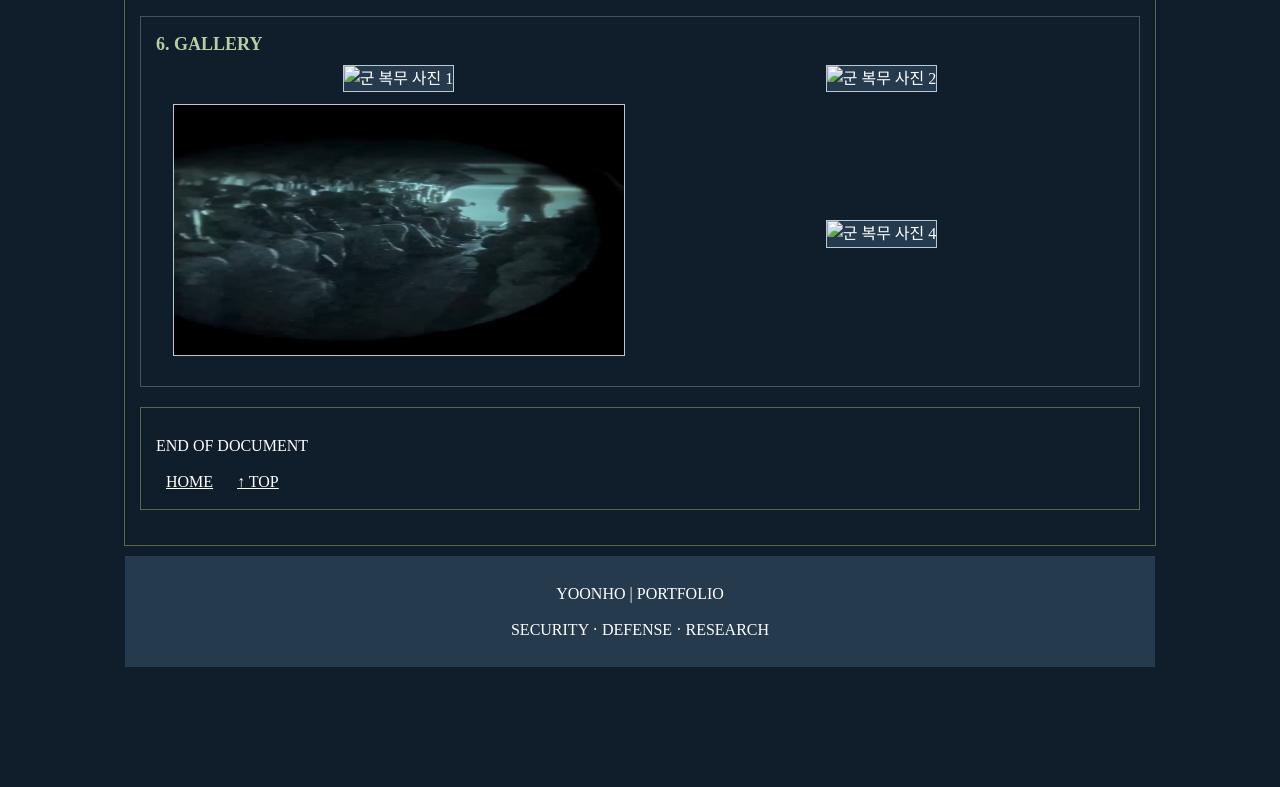
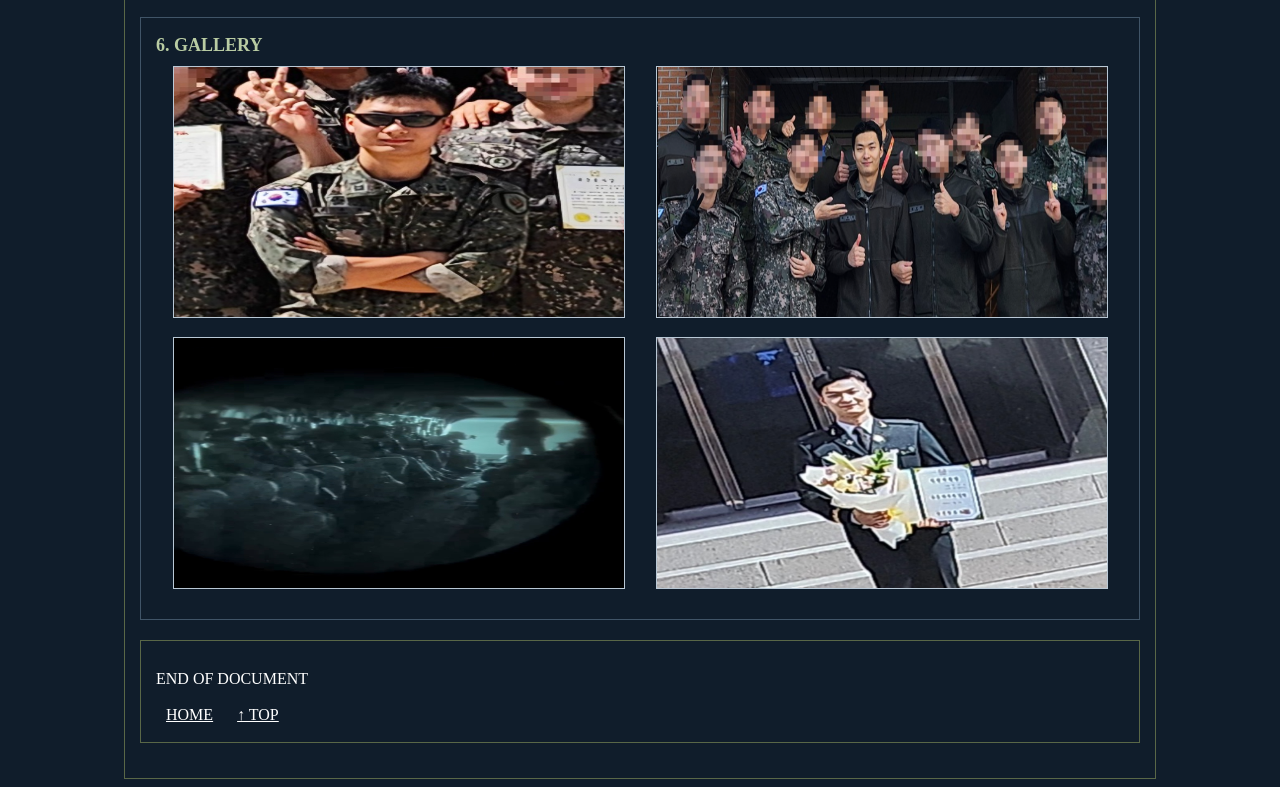
Before and after one commit to yunho-intel/my-porfolio, a plain HTML site: page menu2.html in a window 1280 px wide. Shown: the part 1266-2053 px from the top of the page. Before the commit the page ends 1943 px from the top, so only its background shows below. Drawn offline with Linux system fonts and the light colour scheme; files whose address does not match are found by name.

Commit message:
Fix HTML structure and update image paths

```diff
--- a/menu2.html
+++ b/menu2.html
@@ -26,7 +26,7 @@
         <hr>
 
         <section>
-            <img src="images/img2.jpg">
+            <img src="img2.jpg">
         </section>
 
         <section>
@@ -74,10 +74,10 @@
 
                 <tr>
                     <td>
-                        <img src="images/img3.png" alt="군 복무 사진 1">
+                        <img src="img3.png" alt="군 복무 사진 1">
                     </td>
                     <td>
-                        <img src="images/img4.png" alt="군 복무 사진 2">
+                        <img src="img4.png" alt="군 복무 사진 2">
                     </td>
                 </tr>
 
@@ -86,7 +86,7 @@
                         <img src="images/img5.jpg" alt="군 복무 사진 3">
                     </td>
                     <td>
-                        <img src="images/img6.png" alt="군 복무 사진 4">
+                        <img src="img6.png" alt="군 복무 사진 4">
                     </td>
                 </tr>
 
```
